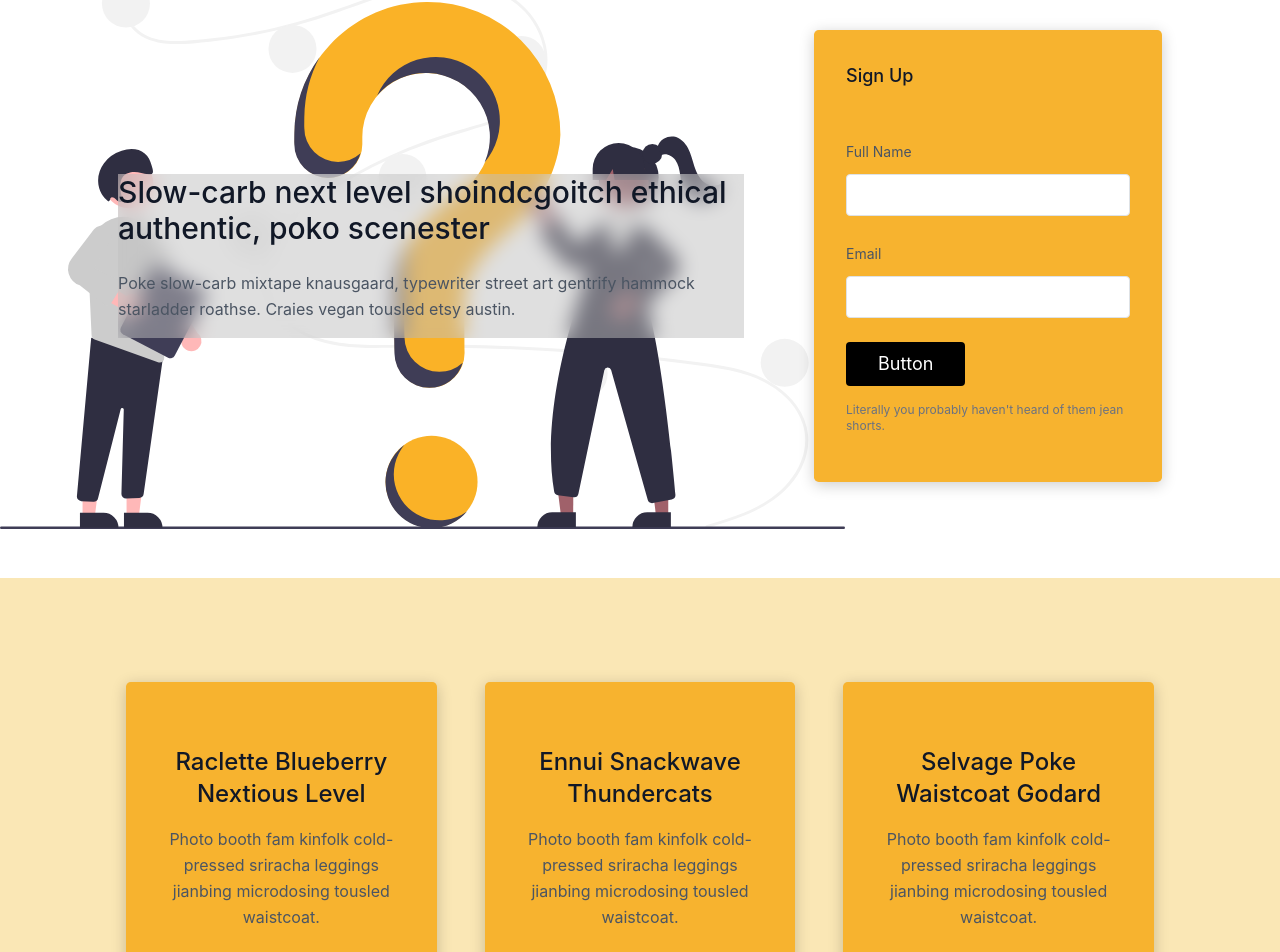
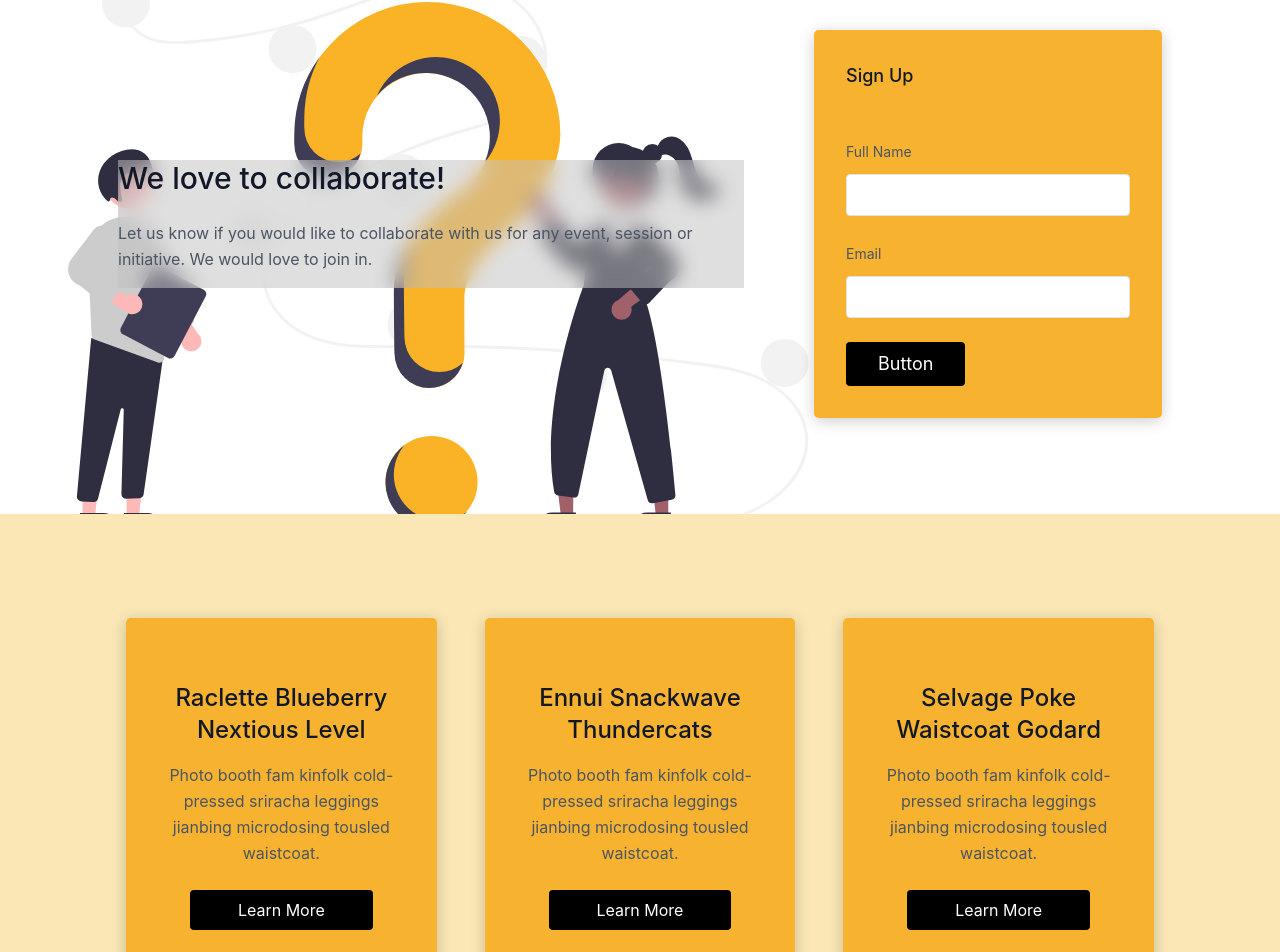
Before and after one commit to EquiCode/EquiCode-Website, a React (Create React App) app: page /events in a window 1280 px wide. Shown: the part 2345-3297 px from the top of the page. Built offline with nearby package versions, Linux system fonts and the light colour scheme; what styled-media-query would draw is missing.

Commit message:
Content added

```diff
--- a/src/components/events/NextEvent.js
+++ b/src/components/events/NextEvent.js
@@ -24,13 +24,10 @@ export default function NextEvent() {
           <div class="container px-5 py-24 mx-auto flex flex-wrap items-center">
             <div class="lg:w-3/5 md:w-1/2 md:pr-16 lg:pr-0 pr-0 content">
               <h1 class="title-font font-medium text-3xl text-gray-900">
-                Slow-carb next level shoindcgoitch ethical authentic, poko
-                scenester
+                We love to collaborate!
               </h1>
               <p class="leading-relaxed mt-4">
-                Poke slow-carb mixtape knausgaard, typewriter street art
-                gentrify hammock starladder roathse. Craies vegan tousled etsy
-                austin.
+                Let us know if you would like to collaborate with us for any event, session or initiative. We would love to join in.
               </p>
             </div>
             <div class="lg:w-2/6 md:w-1/2 form-color rounded-lg p-8 flex flex-col md:ml-auto w-full mt-10 md:mt-0">
@@ -73,9 +70,9 @@ export default function NextEvent() {
                   Button
                 </button>
               </form>
-              <p class="text-xs text-gray-500 mt-3">
+    { /* <p class="text-xs text-gray-500 mt-3">
                 Literally you probably haven't heard of them jean shorts.
-              </p>
+              </p> */}
             </div>
           </div>
         </section>
```
